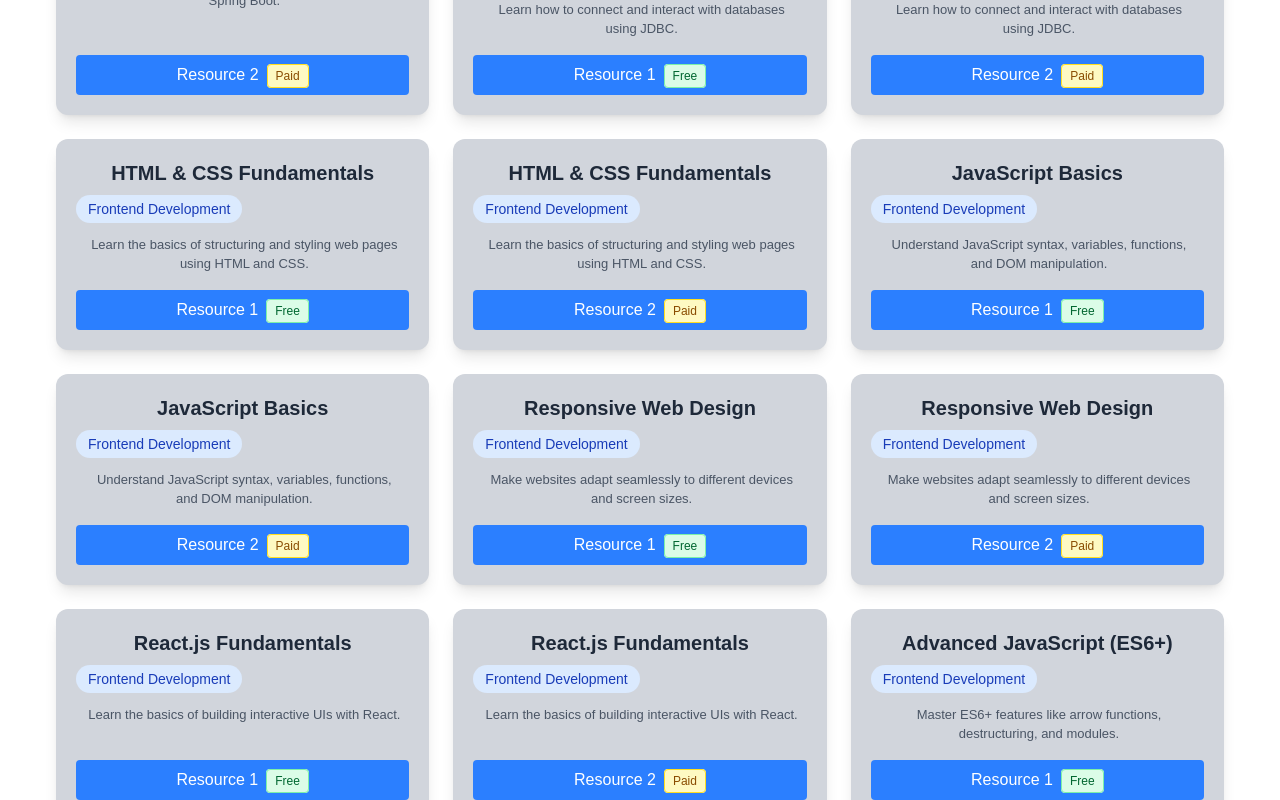
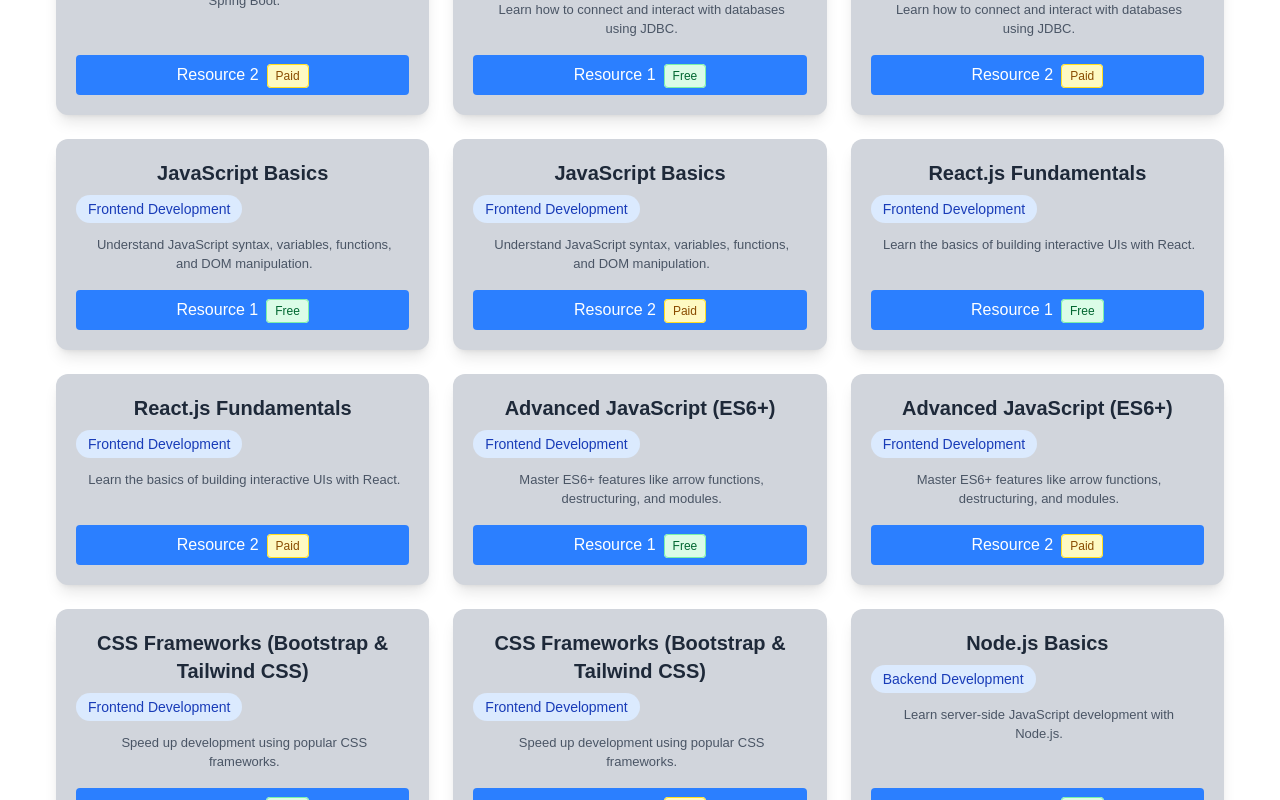
Before and after one commit to satyamrk18/CarrerCare, a React (Vite) app: page /courses in a window 1280 px wide. Shown: the part 7320-8120 px from the top of the page. Built offline with nearby package versions, Linux system fonts and the light colour scheme.

Commit message:
dupicated cards deleted and filter is now correctly showing cards

```diff
--- a/src/data/CourseResources.js
+++ b/src/data/CourseResources.js
@@ -396,15 +396,8 @@ const courses = [{
     { url: "https://www.javatpoint.com/java-jdbc", type: "Free" },
     { url: "https://www.udemy.com/course/jdbc-and-java-database-integration-for-beginners/", type: "Paid" }
   ]
-},{
-  title: "HTML & CSS Fundamentals",
-  description: "Learn the basics of structuring and styling web pages using HTML and CSS.",
-  category: "Frontend Development",
-  resources: [
-    { url: "https://www.w3schools.com/html/", type: "Free" },
-    { url: "https://www.udemy.com/course/html-and-css-for-beginners-crash-course-learn-fast-easy/", type: "Paid" }
-  ]
 },
+// Removed duplicate 'HTML & CSS Fundamentals' from Frontend Development
 {
   title: "JavaScript Basics",
   description: "Understand JavaScript syntax, variables, functions, and DOM manipulation.",
@@ -414,15 +407,7 @@ const courses = [{
     { url: "https://www.udemy.com/course/the-complete-javascript-course/", type: "Paid" }
   ]
 },
-{
-  title: "Responsive Web Design",
-  description: "Make websites adapt seamlessly to different devices and screen sizes.",
-  category: "Frontend Development",
-  resources: [
-    { url: "https://www.freecodecamp.org/learn/2022/responsive-web-design/", type: "Free" },
-    { url: "https://www.udemy.com/course/responsive-web-design-tutorial-course-html5-css3-bootstrap/", type: "Paid" }
-  ]
-},
+// Removed duplicate 'Responsive Web Design' from Frontend Development
 {
   title: "React.js Fundamentals",
   description: "Learn the basics of building interactive UIs with React.",
@@ -450,15 +435,8 @@ const courses = [{
     { url: "https://www.udemy.com/course/tailwind-css-from-scratch/", type: "Paid" }
   ]
 },
+// Removed duplicate 'Version Control with Git' from Frontend Development
 {
-  title: "Version Control with Git",
-  description: "Learn how to use Git for tracking changes and collaborating on projects.",
-  category: "Frontend Development",
-  resources: [
-    { url: "https://git-scm.com/docs", type: "Free" },
-    { url: "https://www.udemy.com/course/git-complete/", type: "Paid" }
-  ]
-},{
   title: "Node.js Basics",
   description: "Learn server-side JavaScript development with Node.js.",
   category: "Backend Development",
--- a/src/pages/Courses.jsx
+++ b/src/pages/Courses.jsx
@@ -10,8 +10,22 @@ const Courses = () => {
 	};
 
 
-	const filteredCourses = (selectedCategory === "All" ? courses : courses.filter((course) => course.category === selectedCategory))
-		.flatMap((course) =>
+	// Filter and deduplicate courses by title and description
+	const filteredCourses = (() => {
+		const filtered = selectedCategory === "All"
+			? courses
+			: courses.filter((course) => course.category === selectedCategory);
+		const seen = new Set();
+		const unique = [];
+		for (const course of filtered) {
+			const key = course.title + '|' + course.description;
+			if (!seen.has(key)) {
+				seen.add(key);
+				unique.push(course);
+			}
+		}
+		// Flatten resources for each unique course
+		return unique.flatMap((course) =>
 			Array.isArray(course.resources)
 				? course.resources.map((resource, idx) => {
 					const isObj = typeof resource === 'object' && resource !== null;
@@ -23,6 +37,7 @@ const Courses = () => {
 				})
 				: []
 		);
+	})();
 
 	return (
 		<div className="p-6">
```
